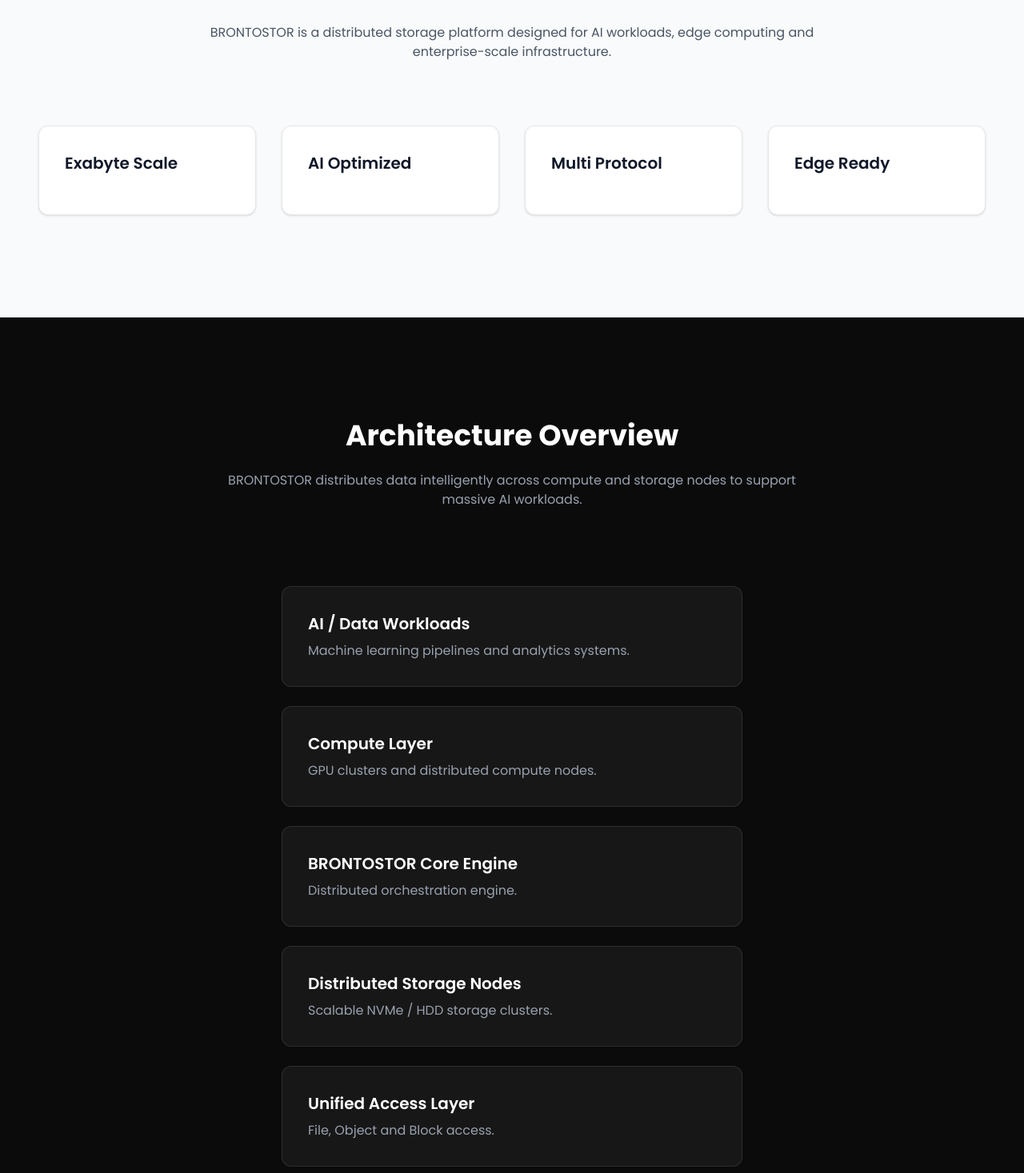
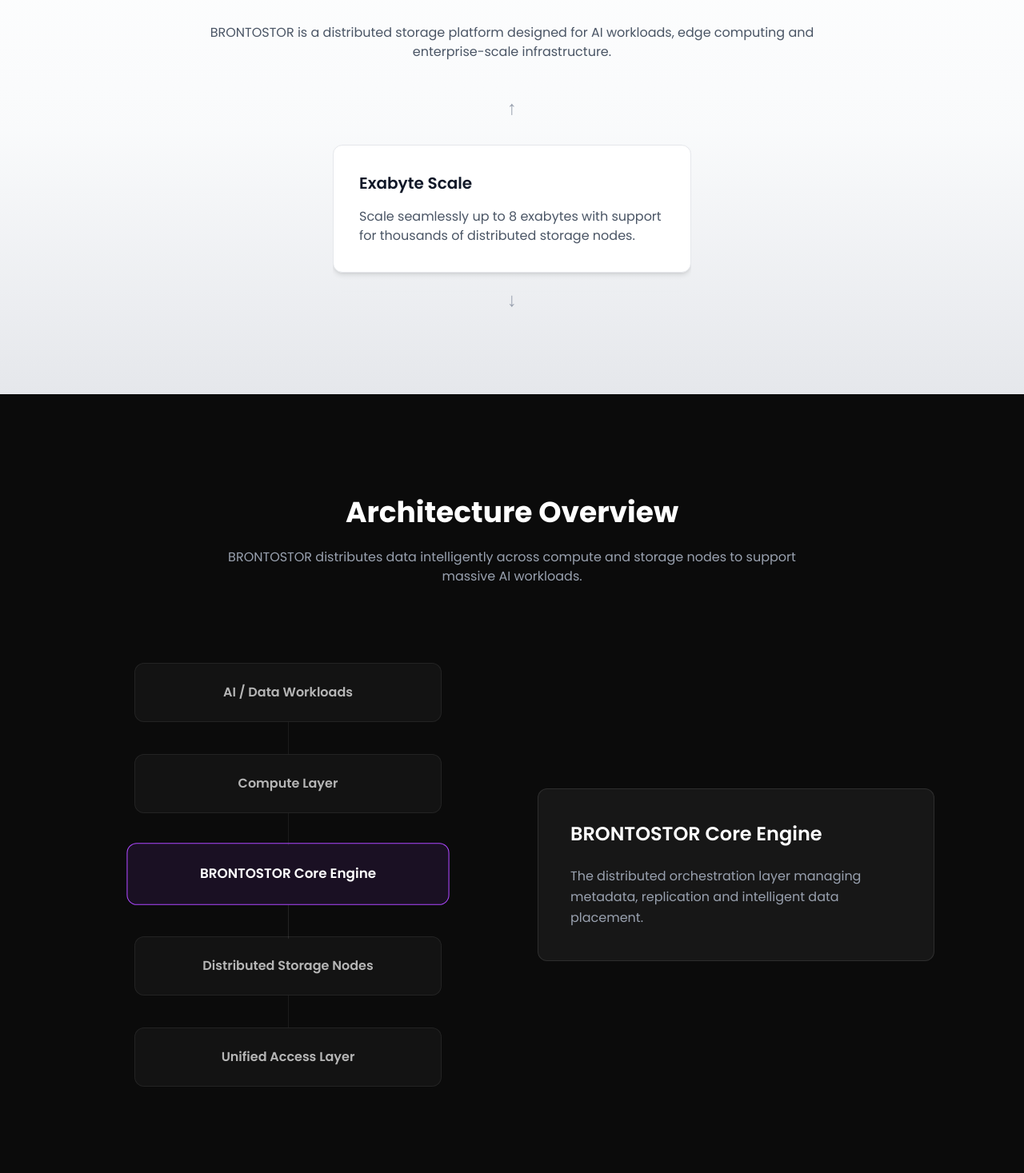
Before and after one commit to devanshparmar24/bronto, a Next.js app: page / in a window 1280 px wide. Shown: the part 963-2430 px from the top of the page at 80% size. Built offline with nearby package versions, Linux system fonts and the light colour scheme.

Commit message:
feat: enhance UI components and improve layout for better user experience

```diff
--- a/src/app/globals.css
+++ b/src/app/globals.css
@@ -52,3 +52,14 @@
   border-radius: 999px;
   animation: dataFlow 2s linear infinite;
 }
+
+/* Hide scrollbar but allow scrolling */
+
+.scrollbar-hide {
+  -ms-overflow-style: none;  /* IE + Edge */
+  scrollbar-width: none;     /* Firefox */
+}
+
+.scrollbar-hide::-webkit-scrollbar {
+  display: none;             /* Chrome, Safari */
+}
--- a/src/components/Architecture.jsx
+++ b/src/components/Architecture.jsx
@@ -4,45 +4,35 @@ import { useState } from "react"
 
 export default function Architecture() {
 
-  const [active, setActive] = useState(null)
+  const [active, setActive] = useState(2)
 
   const layers = [
     {
       title: "AI / Data Workloads",
-      desc: "Machine learning pipelines and analytics systems.",
-      details:
-        "Training pipelines, inference systems, data lakes, and enterprise analytics generating petabyte-scale workloads."
+      desc: "Training pipelines, inference systems and analytics generating massive datasets."
     },
     {
       title: "Compute Layer",
-      desc: "GPU clusters and distributed compute nodes.",
-      details:
-        "Kubernetes clusters orchestrating GPU workloads for AI training, inference, and large-scale parallel processing."
+      desc: "GPU clusters orchestrated through Kubernetes powering distributed AI computation."
     },
     {
       title: "BRONTOSTOR Core Engine",
-      desc: "Distributed orchestration engine.",
-      details:
-        "Handles replication, metadata management, intelligent data placement and fault tolerance across clusters."
+      desc: "The distributed orchestration layer managing metadata, replication and intelligent data placement."
     },
     {
       title: "Distributed Storage Nodes",
-      desc: "Scalable NVMe / HDD storage clusters.",
-      details:
-        "Thousands of nodes working together with redundancy, load balancing and high throughput networking."
+      desc: "Thousands of NVMe and HDD nodes forming a resilient high throughput storage network."
     },
     {
       title: "Unified Access Layer",
-      desc: "File, Object and Block access.",
-      details:
-        "Global namespace exposing S3, POSIX and block storage interfaces for applications."
+      desc: "Applications access data through file, object and block interfaces with a global namespace."
     }
   ]
 
   return (
     <section className="bg-[#0b0b0b] text-white py-32 scroll-mt-24">
 
-      <div className="max-w-6xl mx-auto px-6">
+      <div className="max-w-6xl mx-auto px-6 md:px-12">
 
         {/* Header */}
 
@@ -59,56 +49,46 @@ export default function Architecture() {
 
         </div>
 
-        {/* Stack */}
 
-        <div className="mt-24 flex flex-col gap-6 items-center">
+        <div className="mt-24 grid md:grid-cols-2 gap-16 items-center">
 
-          {layers.map((layer, index) => {
+          {/* Architecture Layers */}
 
-            const isActive = active === index
+          <div className="flex flex-col items-center relative">
+
+            {layers.map((layer, i) => {
+
+              const isActive = active === i
 
               return (
                 <div
-                key={index}
-                onClick={() => setActive(isActive ? null : index)}
-                className={`cursor-pointer w-full max-w-xl rounded-xl border
-                transition-all duration-500 p-8
-
-                ${
-                  isActive
-                    ? "bg-gradient-to-r from-purple-600/20 to-blue-600/20 border-purple-500 scale-105"
-                    : active !== null
-                    ? "opacity-40 border-white/10 bg-white/5"
-                    : "border-white/10 bg-white/5 hover:border-purple-500"
-                }
+                  key={i}
+                  onClick={() => setActive(i)}
+                  className={`relative w-full max-w-sm cursor-pointer
+                  transition-all duration-300
+                  ${isActive ? "scale-105" : "opacity-70 hover:opacity-100"}
                   `}
                 >
 
-                <h3 className="text-xl font-semibold">
+                  <div
+                    className={`rounded-xl border p-6 text-center
+                    ${isActive
+                      ? "border-purple-500 bg-purple-500/10"
+                      : "border-white/10 bg-white/5"}
+                    `}
+                  >
+
+                    <h3 className="font-semibold">
                       {layer.title}
                     </h3>
 
-                <p className="text-gray-400 mt-2">
-                  {layer.desc}
-                </p>
+                  </div>
 
-                {/* Expanded Content */}
+                  {/* Connector Line */}
 
-                <div
-                  className={`grid transition-all duration-500
-                  ${
-                    isActive
-                      ? "grid-rows-[1fr] opacity-100 mt-6"
-                      : "grid-rows-[0fr] opacity-0"
-                  }
-                  `}
-                >
-                  <div className="overflow-hidden">
-                    <p className="text-gray-300 text-sm">
-                      {layer.details}
-                    </p>
-                  </div>
-                </div>
+                  {i !== layers.length - 1 && (
+                    <div className="h-10 w-px bg-white/10 mx-auto"></div>
+                  )}
 
                 </div>
               )
@@ -116,7 +96,25 @@ export default function Architecture() {
 
           </div>
 
+
+          {/* Details Panel */}
+
+          <div className="bg-white/5 border border-white/10 rounded-xl p-10">
+
+            <h3 className="text-2xl font-semibold">
+              {layers[active].title}
+            </h3>
+
+            <p className="text-gray-400 mt-6 leading-relaxed">
+              {layers[active].desc}
+            </p>
+
           </div>
+
+        </div>
+
+      </div>
+
     </section>
   )
 }
--- a/src/components/Counter.jsx
+++ b/src/components/Counter.jsx
@@ -2,36 +2,46 @@
 
 import { useEffect, useState } from "react"
 
-export default function Counter({ end, suffix }) {
+export default function Counter({ end, suffix = "", start, delay = 0 }) {
 
   const [count, setCount] = useState(0)
 
   useEffect(() => {
 
-    let start = 0
+    if (!start) return
+
+    let startTime = null
     const duration = 2000
-    const step = end / (duration / 16)
 
-    const timer = setInterval(() => {
+    const easeOut = (t) => 1 - Math.pow(1 - t, 3)
 
-      start += step
+    const animate = (timestamp) => {
 
-      if (start >= end) {
-        setCount(end)
-        clearInterval(timer)
-      } else {
-        setCount(Math.floor(start))
+      if (!startTime) startTime = timestamp
+
+      const progress = Math.min((timestamp - startTime) / duration, 1)
+      const eased = easeOut(progress)
+
+      const value = Math.floor(eased * end)
+      setCount(value)
+
+      if (progress < 1) {
+        requestAnimationFrame(animate)
       }
 
-    }, 16)
+    }
 
-    return () => clearInterval(timer)
+    const timer = setTimeout(() => {
+      requestAnimationFrame(animate)
+    }, delay)
 
-  }, [end])
+    return () => clearTimeout(timer)
+
+  }, [start, end, delay])
 
   return (
     <span>
-      {count}{suffix}
+      {count.toLocaleString()}{suffix}
     </span>
   )
 }
--- a/src/components/Overview.jsx
+++ b/src/components/Overview.jsx
@@ -1,10 +1,29 @@
 export default function Overview() {
+
+  const cards = [
+    {
+      title: "Exabyte Scale",
+      desc: "Scale seamlessly up to 8 exabytes with support for thousands of distributed storage nodes."
+    },
+    {
+      title: "AI Optimized",
+      desc: "Built for AI pipelines and GPU accelerated workloads with high throughput performance."
+    },
+    {
+      title: "Multi Protocol",
+      desc: "Unified support for file, block and object storage under a single namespace."
+    },
+    {
+      title: "Edge Ready",
+      desc: "Designed for low latency environments such as telecom, defense and manufacturing."
+    }
+  ]
+
   return (
-    <section className="bg-gray-50 scroll-mt-24 py-32">
-
+<section className="scroll-mt-24 py-32 bg-gradient-to-b from-white via-gray-50 to-gray-200">
       <div className="max-w-7xl mx-auto px-6 md:px-12">
 
-        {/* Section Heading */}
+        {/* Heading */}
 
         <div className="text-center max-w-3xl mx-auto">
 
@@ -23,63 +42,64 @@ export default function Overview() {
 
         {/* Cards */}
 
-        <div className="grid md:grid-cols-2 lg:grid-cols-4 gap-8 mt-20">
+        <div className="relative flex justify-center mt-20">
 
-          {/* Card */}
+          {/* Top Arrow */}
 
-          <div className="group p-8 bg-white border border-gray-200 rounded-xl h-28 hover:h-48 transition-all duration-500 shadow-sm hover:shadow-xl">
+          <div className="absolute -top-8 text-gray-400 text-2xl animate-bounce">
+            ↑
+          </div>
 
-            <h3 className="text-xl font-semibold text-gray-900">
-              Exabyte Scale
-            </h3>
 
-            <p className="text-gray-600 mt-4 opacity-0 group-hover:opacity-100 transition-opacity duration-500">
-              Scale seamlessly up to 8 exabytes with support
-              for thousands of distributed storage nodes.
-            </p>
+          {/* Scroll container */}
+
+          <div
+            className="
+            h-52
+            w-full
+            max-w-md
+            overflow-y-auto
+            snap-y
+            snap-mandatory
+            scrollbar-hide
+            py-16
+            space-y-6
+          "
+          >
+
+            {cards.map((card, i) => (
+              <div
+                key={i}
+                className="
+                snap-center
+                h-40
+                p-8
+                bg-white
+                border border-gray-200
+                rounded-xl
+                shadow-md
+                flex flex-col justify-center
+              "
+              >
+
+                <h3 className="text-xl font-semibold text-gray-900">
+                  {card.title}
+                </h3>
+
+                <p className="text-gray-600 mt-4">
+                  {card.desc}
+                </p>
+
+              </div>
+            ))}
 
           </div>
 
 
-          <div className="group p-8 bg-white border border-gray-200 rounded-xl h-28 hover:h-48 transition-all duration-500 shadow-sm hover:shadow-xl">
+          {/* Bottom Arrow */}
 
-            <h3 className="text-xl font-semibold text-gray-900">
-              AI Optimized
-            </h3>
-
-            <p className="text-gray-600 mt-4 opacity-0 group-hover:opacity-100 transition-opacity duration-500">
-              Built for AI pipelines and GPU accelerated
-              workloads with high throughput performance.
-            </p>
-
-          </div>
-
-
-          <div className="group p-8 bg-white border border-gray-200 rounded-xl h-28 hover:h-48 transition-all duration-500 shadow-sm hover:shadow-xl">
-
-            <h3 className="text-xl font-semibold text-gray-900">
-              Multi Protocol
-            </h3>
-
-            <p className="text-gray-600 mt-4 opacity-0 group-hover:opacity-100 transition-opacity duration-500">
-              Unified support for file, block and object
-              storage under a single namespace.
-            </p>
-
-          </div>
-
-
-          <div className="group p-8 bg-white border border-gray-200 rounded-xl h-28 hover:h-48 transition-all duration-500 shadow-sm hover:shadow-xl">
-
-            <h3 className="text-xl font-semibold text-gray-900">
-              Edge Ready
-            </h3>
-
-            <p className="text-gray-600 mt-4 opacity-0 group-hover:opacity-100 transition-opacity duration-500">
-              Designed for low latency environments such
-              as telecom, defense and manufacturing.
-            </p>
-
+          <div className="absolute -bottom-8 text-gray-400 text-2xl animate-bounce">
+            ↓
           </div>
 
         </div>
@@ -87,5 +107,5 @@ export default function Overview() {
       </div>
 
     </section>
-  );
+  )
 }
```
Also changed, not shown: src/components/Footer/Footer.jsx (+16 -31 lines), src/components/Hero/Hero.jsx (+10 -19 lines), src/components/PerformanceStats.jsx (+39 -11 lines), src/components/Specs.jsx (+21 -16 lines). Lines whose indentation alone changed are shown as unchanged.
